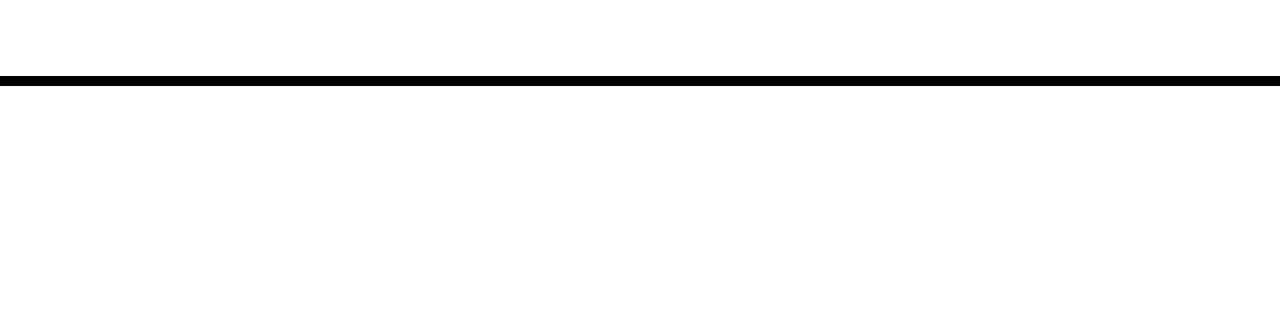
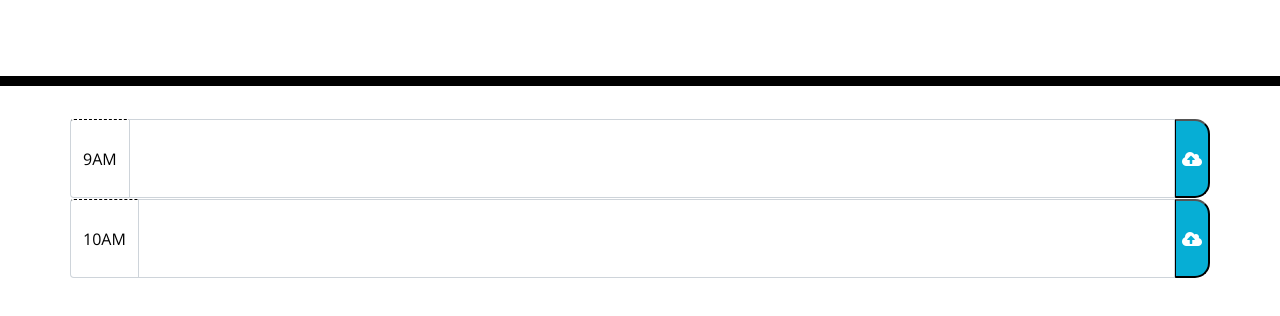
Before and after one commit to realkevinC/workDayScheduler, a plain HTML site: page index.html in a window 1280 px wide. Shown: the part 182-498 px from the top of the page. Drawn offline with nearby package versions, Linux system fonts and the light colour scheme.

Commit message:
formated to the demo

```diff
--- a/index.html
+++ b/index.html
@@ -30,6 +30,27 @@
     </header>
     <div class="container">
       <!-- Timeblocks go here -->
+      <main>
+        <div class="row">
+          <div class="input-group">
+            <div class="input-group-prepend">
+              <span class="input-group-text hour">9AM </span>
+            </div>
+            <textarea class="form-control" aria-label="With textarea"></textarea>
+            <button type="button" class="saveBtn"><i class="fas fa-cloud-upload-alt"></i></button>
+          </div>
+        </div>
+        <div class="row">
+          <div class="input-group">
+            <div class="input-group-prepend">
+              <span class="input-group-text hour">10AM </span>
+            </div>
+            <textarea class="form-control" aria-label="With textarea" id="10am"></textarea>
+            <button type="button" class="saveBtn"><i class="fas fa-cloud-upload-alt"></i></button>
+          </div>
+        </div>
+
+      </main>
     </div>
 
     <script src="https://cdnjs.cloudflare.com/ajax/libs/jquery/3.2.1/jquery.min.js"></script>
```
Also changed, not shown: script.js (added), 1 other file.
